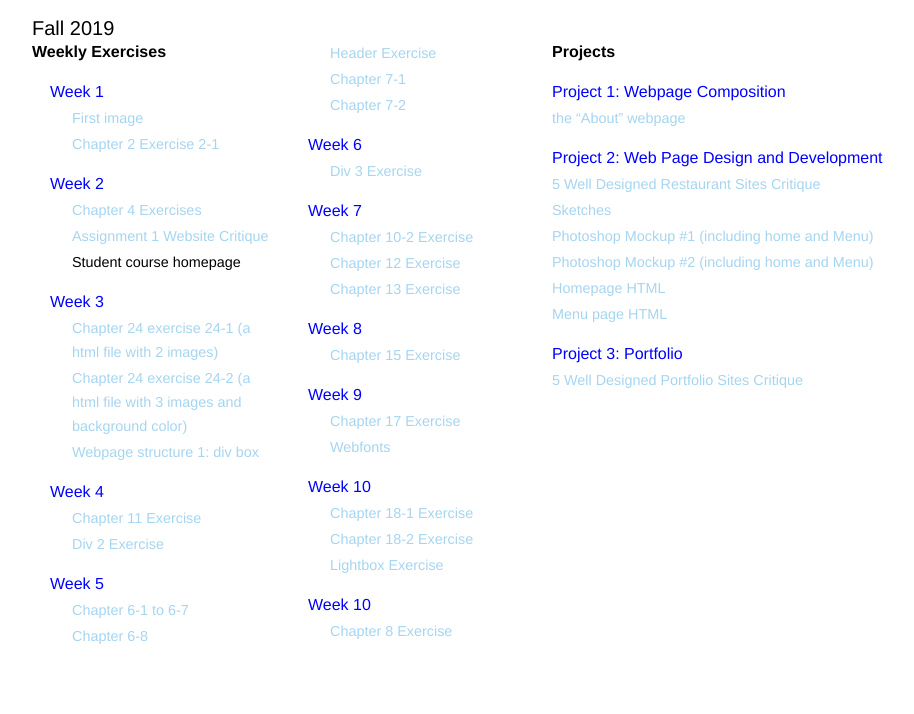
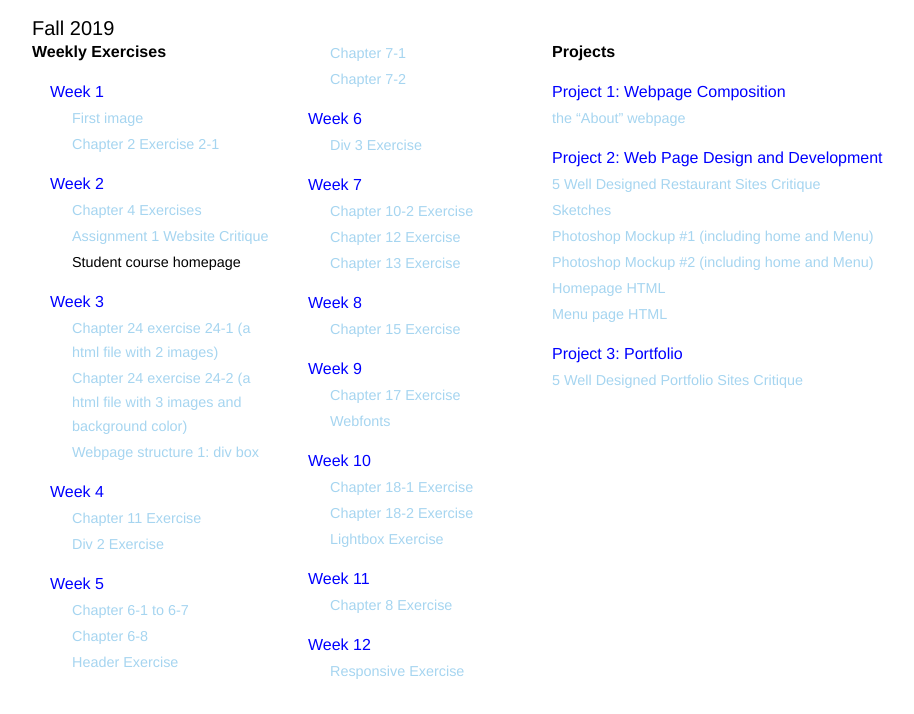
Before and after one commit to tsimonson00/Intro-to-web-design, a plain HTML site: page weekly/index.html in a window 1280 px wide. Shown: the part 80-794 px from the top of the page, without its empty margins (26-940 px from the left). Drawn offline with Linux system fonts and the light colour scheme.

Commit message:
Add files via upload

```diff
--- a/weekly/index.html
+++ b/weekly/index.html
@@ -74,10 +74,13 @@
 <dd><a href="w10/lightbox.html">Lightbox Exercise</a></dd>
 </dl>
 <dl>
-<dt>Week 10</dt>
-<dd><a href="w11/ch8.html">Chapter 8	 Exercise</a></dd>
+<dt>Week 11</dt>
+<dd><a href="w11/ch8.html">Chapter 8 Exercise</a></dd>
 </dl>
-
+<dl>
+<dt>Week 12</dt>
+<dd><a href="w12/about_me.html">Responsive Exercise</a></dd>
+</dl>
 </div><!-- weekly ends-->
 <div id="project">
 <h4>Projects</h4>
```
